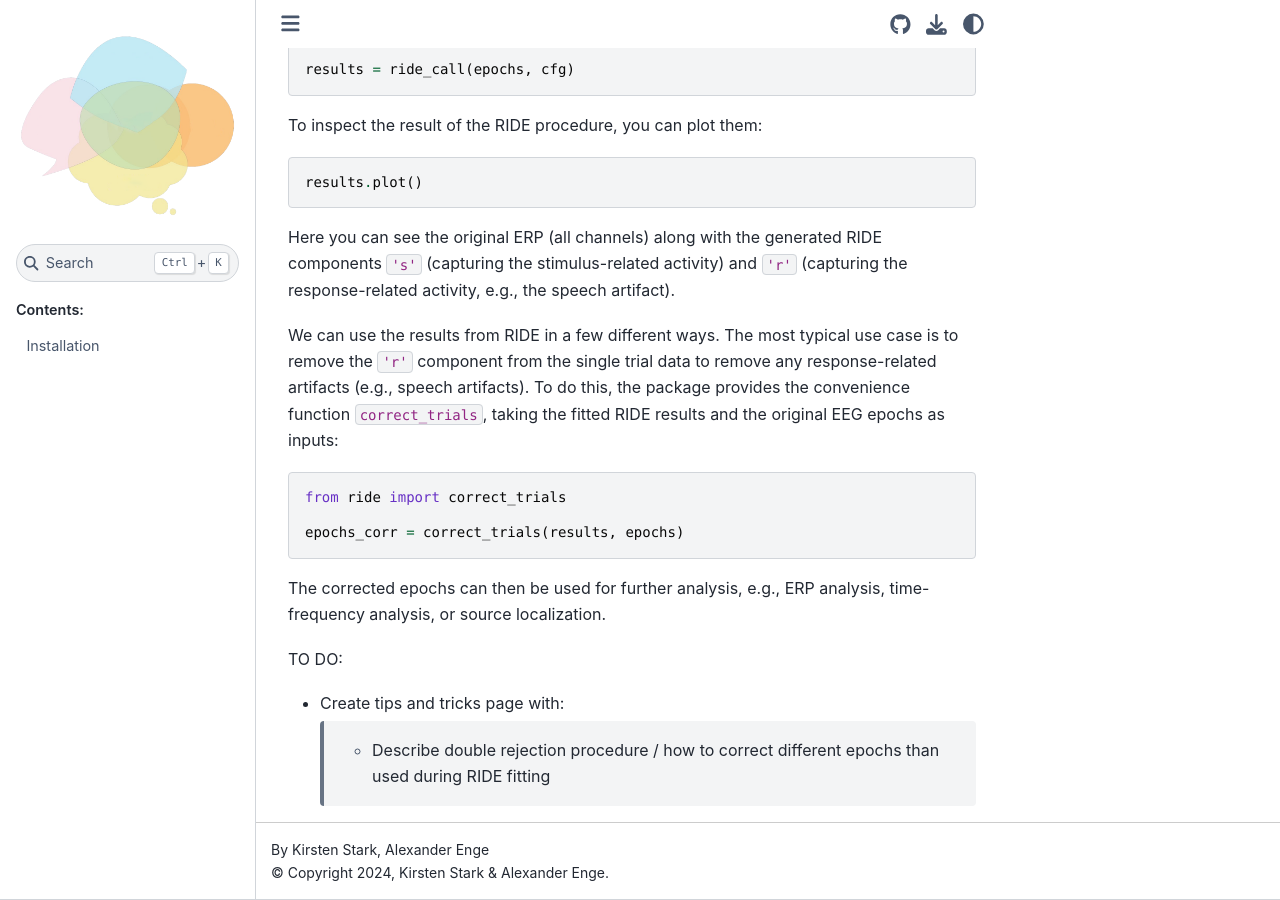
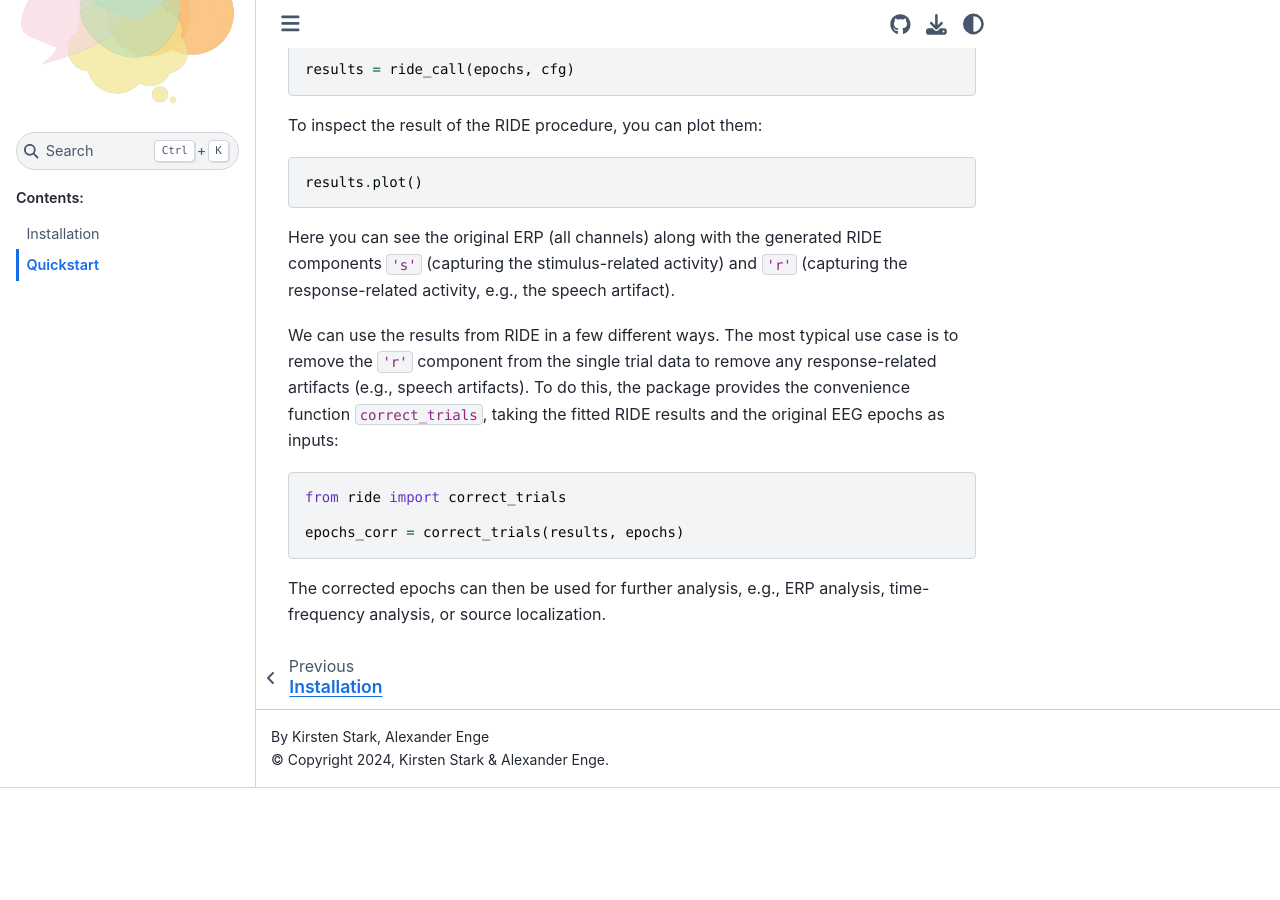
Before and after one commit to kirstenstark/eeg-ride, a Sphinx documentation site: the page built from doc/source/quickstart.rst, in a window 1280 px wide and 900 px high, scrolled down 1527 px. Built offline with Sphinx 7.4.7 and the Sphinx Book theme 1.1.4, drawn with Linux system fonts in a browser that asks for light colours; pages that are not in the unit, such as notebooks, are missing from menus; the version number could not be read and is left out; after the commit the page ends 2315 px from its top, so only the background shows below that.

Commit message:
Refine docs

```diff
--- a/doc/source/conf.py
+++ b/doc/source/conf.py
@@ -130,3 +130,4 @@
     '.Rmd': ['jupytext.reads', {'fmt': 'Rmd'}]
 }
 nb_render_image_options = {'width': '70%', 'align': 'center'}
+nb_merge_streams = True
--- a/doc/source/index.rst
+++ b/doc/source/index.rst
@@ -42,3 +42,6 @@
    :caption: Contents:
 
    installation
+   quickstart
+   examples/speech
+   tips
--- a/doc/source/quickstart.rst
+++ b/doc/source/quickstart.rst
@@ -85,10 +85,3 @@
     epochs_corr = correct_trials(results, epochs)
 
 The corrected epochs can then be used for further analysis, e.g., ERP analysis, time-frequency analysis, or source localization.
-
-
-TO DO:
-
-* Create tips and tricks page with:
-
-    * Describe double rejection procedure / how to correct different epochs than used during RIDE fitting
```
